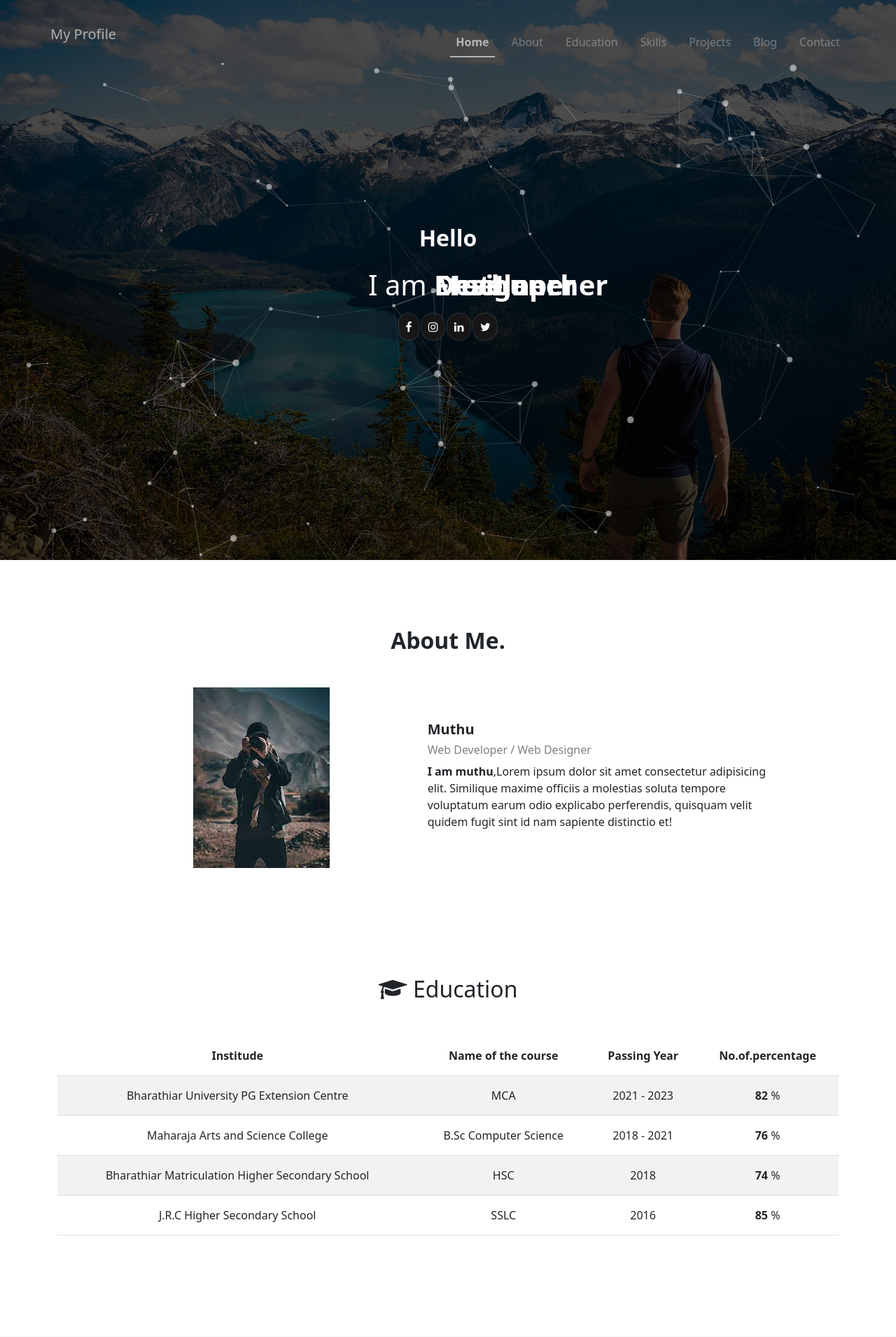
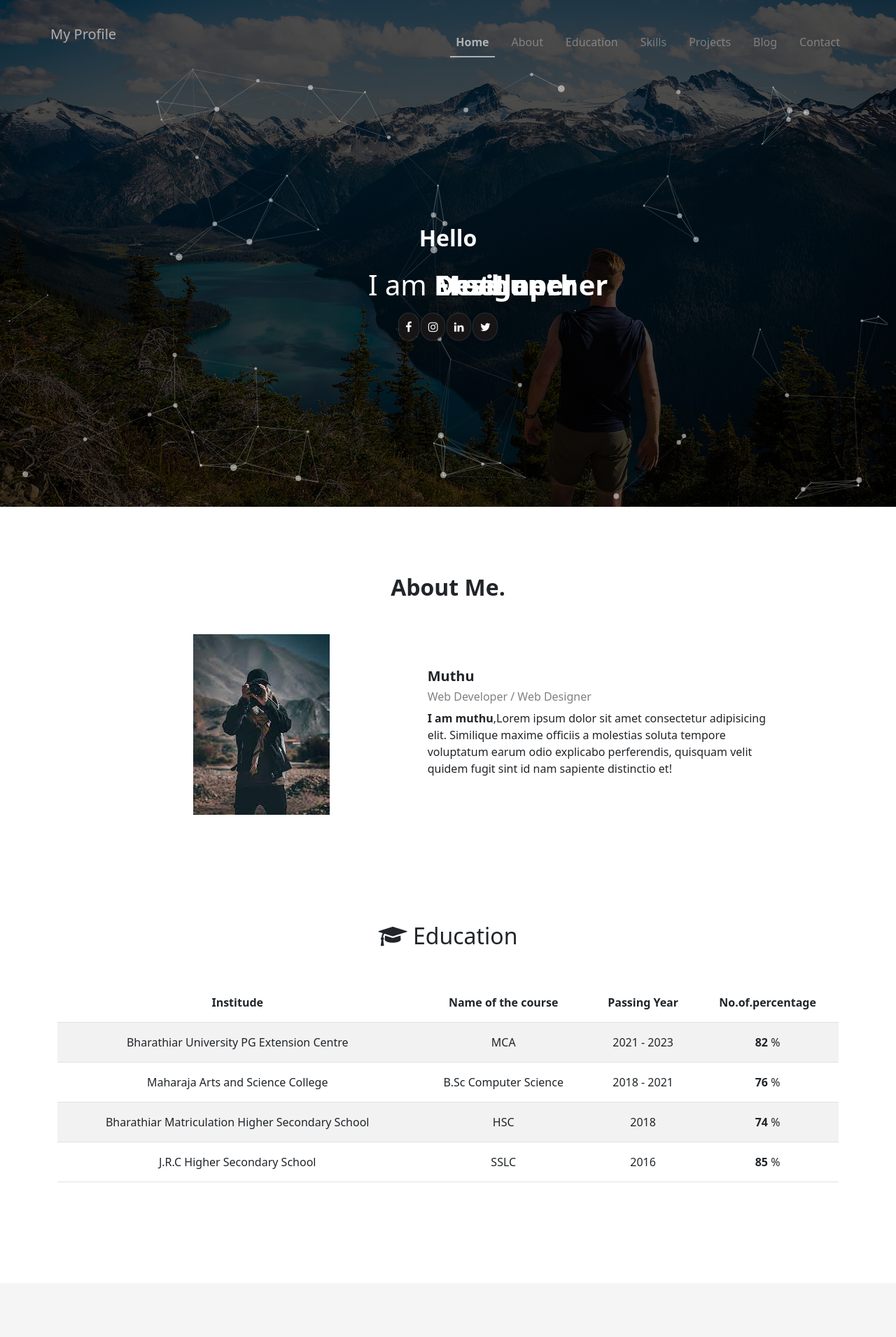
Before and after one commit to muthubu/myprofile, a Django app: template app/templates/myprofile.html in a window 1280 px wide. Shown: the top 1910 px of the page at 70% size. Run offline with Django 3.2, Linux system fonts and the light colour scheme; the template is opened without the code that fills it, so the values that code supplies are empty; some libraries are stand-ins or nearby versions.

Commit message:
web size change

```diff
--- a/app/static/cas.css/css.css
+++ b/app/static/cas.css/css.css
@@ -1,8 +1,3 @@
-html,body{
-    height:100%;
-    width:100%;
-}
-
 .op{
     opacity : 0.6;
 }
```
